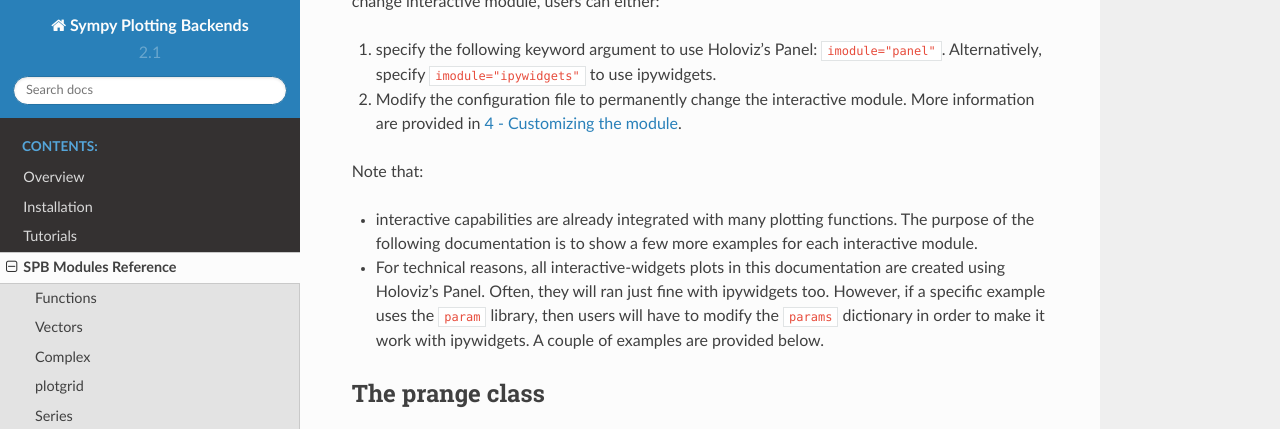
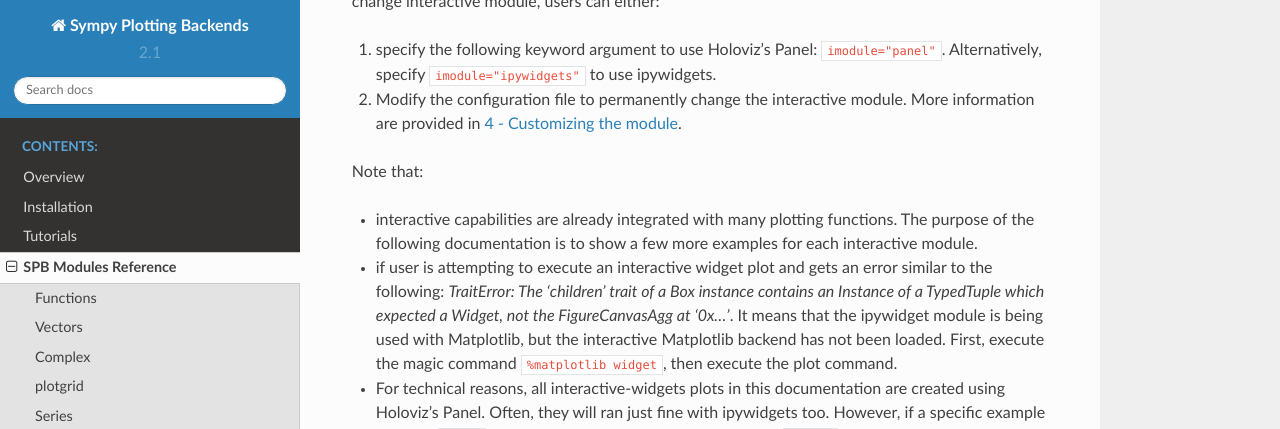
Before and after one commit to Davide-sd/sympy-plot-backends, a Sphinx documentation site: the page built from doc/source/modules/interactive.rst, in a window 1280 px wide and 900 px high, scrolled down 509 px, cut to the strip 0-429 px from the top of the window. Built offline with Sphinx 7.4.7 and the Read the Docs theme 2.0.0, drawn with Linux system fonts in a browser that asks for light colours.

Commit message:
improved documentation

```diff
--- a/doc/source/modules/interactive.rst
+++ b/doc/source/modules/interactive.rst
@@ -35,6 +35,14 @@ Note that:
   The purpose of the following documentation is to show a few more examples
   for each interactive module.
 
+* if user is attempting to execute an interactive widget plot and gets an
+  error similar to the following:
+  *TraitError: The 'children' trait of a Box instance contains an Instance of
+  a TypedTuple which expected a Widget, not the FigureCanvasAgg at '0x...'*.
+  It means that the ipywidget module is being used with Matplotlib, but the
+  interactive Matplotlib backend has not been loaded. First, execute the magic
+  command ``%matplotlib widget``, then execute the plot command.
+
 * For technical reasons, all interactive-widgets plots in this documentation
   are created using Holoviz's Panel. Often, they will ran just fine with
   ipywidgets too. However, if a specific example uses the ``param`` library,
```
